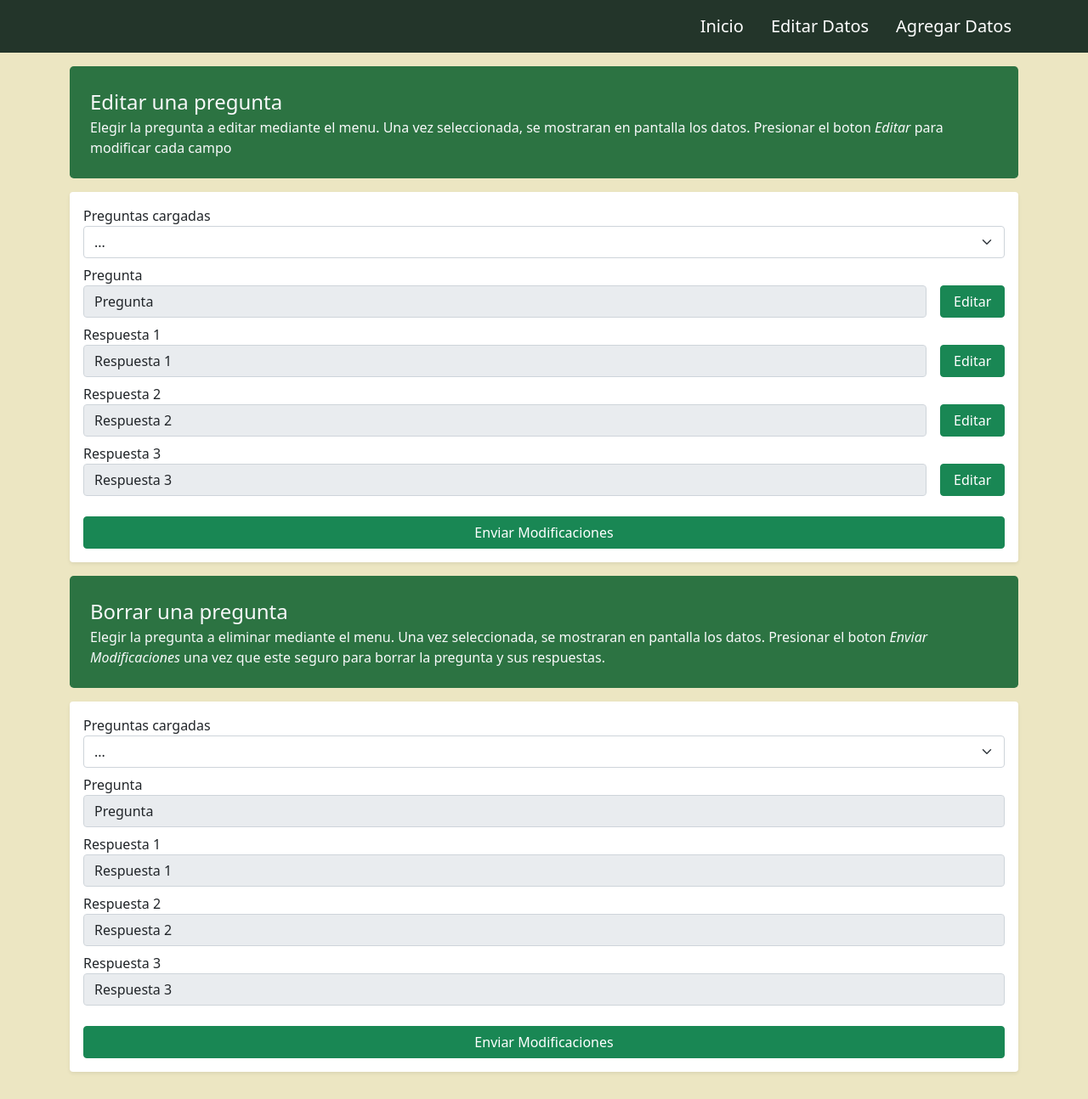
After one commit to PioIX/G12-FLASK, a Flask app: template templates/adminEditar.html in a window 1280 px wide. The commit adds this page. Shown: the whole page at 85% size. Run offline with Flask 2, Linux system fonts and the light colour scheme; the template is opened without the code that fills it, so the values that code supplies are empty.

Commit message:
Agrega html index y admin
Inicio de transferencia de templates desde repositorio original a repositorio de flask

```diff
--- /dev/null
+++ b/templates/adminEditar.html
@@ -0,0 +1,172 @@
+<!DOCTYPE html>
+<html>
+    <head>
+        <meta charset="utf-8" />
+        <meta name="viewport" content="width=device-width, initial-scale=1">
+        <link rel="stylesheet" href="../static/admin/estilos_admin_editar.css">
+        <link href="https://cdn.jsdelivr.net/npm/bootstrap@5.0.2/dist/css/bootstrap.min.css" rel="stylesheet" integrity="sha384-EVSTQN3/azprG1Anm3QDgpJLIm9Nao0Yz1ztcQTwFspd3yD65VohhpuuCOmLASjC" crossorigin="anonymous">
+    </head>
+    <body id="body" style="background-color:#ece6c2">
+        <header>
+            <nav class="navbar navbar-default navbar-expand-lg navbar-dark" id="nav" style="background-color: #23352A;" >
+                <div class="container" style="height:max-content;">
+                    <div class="collapse navbar-collapse" id="navbarText">
+                        <ul class="navbar-nav me-0 mb-2 mb-lg-0 align-middle ms-auto">
+                            <li class="nav-item">
+                                <a class="nav-link active fs-5 ms-3" aria-current="page" href="#">Inicio</a> <!-- "../templates/index" -->
+                            </li>
+                            <li class="nav-item">
+                                <a class="nav-link active fs-5 ms-3" href="#">Editar Datos</a> <!-- "../templates/admin/editar" -->
+                            </li>
+                            <li class="nav-item">
+                                <a class="nav-link active fs-5 ms-3 me-0" href="#">Agregar Datos</a> <!-- "../templates/admin/agregar" -->
+                            </li>
+                        </ul>
+                    </div>
+                </div>
+            </nav>
+        </header>
+
+        <main class="container py-3" style="background-color:#ece6c2">
+
+            <div class="col-12 rounded-3 p-4 mb-3" style="background-color: #2C7342;">
+                <p class="fs-4 p-0 m-0 text-light">Editar una pregunta</p>
+                <p class="fs-6 p-0 m-0 text-light">Elegir la pregunta a editar mediante el menu. Una vez seleccionada, se mostraran en pantalla los datos. Presionar el boton <i>Editar</i> para modificar cada campo</p>
+            </div>
+
+            <form class="col-12 mb-3 p-3 bg-white rounded shadow-sm" >
+                <label for="opciones" class="form-label mb-0">Preguntas cargadas</label>
+                <select class="form-select form-select mt-0 mb-2" name="opciones" id="opciones">
+                    <optgroup label="Agenda 2030">
+                        <option>...</option>
+                    </optgroup>
+                    <optgroup label="ODS 4">
+                        <option>...</option>
+                    </optgroup>
+                    <optgroup label="ODS 10">
+                        <option>...</option>
+                    </optgroup>
+                    <optgroup label="ODS 15">
+                        <option>...</option>
+                    </optgroup>
+                    <optgroup label="Estadistica">
+                        <option>...</option>
+                    </optgroup>
+                </select>
+
+                <div id="preguntaCargada col-12">
+                    <div class="row g-3">
+                        <div class="col-11">
+                            <label for="textoPregunta" class="form-label mb-0">Pregunta</label>
+                            <input class="form-control mb-2" type="text" value="Pregunta" id="textoPregunta" readonly>
+                        </div>
+                        <div class="col-1 ">
+                            <label for="editarPregunta" class="form-label mb-0"></label> <br>
+                            <input class="btn btn-success col-12 mb-2" value="Editar">
+                        </div>
+                    </div>
+
+                    <!-- Las respuestas van a ser inyectadas desde java segun la cantidad de rtas que tenga la pregunta -->
+                    <div class="row g-3">
+                        <div class="col-11">
+                            <label for="rta1" class="form-label mb-0">Respuesta 1</label>
+                            <input class="form-control mb-2" type="text" value="Respuesta 1" id="textoPregunta" readonly>
+                        </div>
+                        <div class="col-1 ">
+                            <label for="editarRta1" class="form-label mb-0"></label> <br>
+                            <input class="btn btn-success col-12 mb-2" value="Editar">
+                        </div>
+                    </div>
+
+                    <div class="row g-3">
+                        <div class="col-11">
+                            <label for="rta2" class="form-label mb-0">Respuesta 2</label>
+                            <input class="form-control mb-2" type="text" value="Respuesta 2" id="textoPregunta" readonly>
+                        </div>
+                        <div class="col-1 ">
+                            <label for="editarRta2" class="form-label mb-0"></label> <br>
+                            <input class="btn btn-success col-12 mb-2" value="Editar">
+                        </div>
+                    </div>
+
+                    <div class="row g-3">
+                        <div class="col-11">
+                            <label for="rta3" class="form-label mb-0">Respuesta 3</label>
+                            <input class="form-control mb-2" type="text" value="Respuesta 3" id="textoPregunta" readonly>
+                        </div>
+                        <div class="col-1 ">
+                            <label for="editarRta3" class="form-label mb-0"></label> <br>
+                            <input class="btn btn-success col-12 mb-2" value="Editar">
+                        </div>
+                    </div>
+
+                </div>
+
+
+                <input class="btn btn-success mt-3 col-12" type="submit" value="Enviar Modificaciones">
+            </form>
+
+            <div class="col-12 rounded-3 p-4 mb-3" style="background-color: #2C7342;">
+                <p class="fs-4 p-0 m-0 text-light">Borrar una pregunta</p>
+                <p class="fs-6 p-0 m-0 text-light">Elegir la pregunta a eliminar mediante el menu. Una vez seleccionada, se mostraran en pantalla los datos. Presionar el boton <i>Enviar Modificaciones</i> una vez que este seguro para borrar la pregunta y sus respuestas.</p>
+            </div>
+
+            <form class="col-12 mb-3 p-3 bg-white rounded shadow-sm" >
+                <label for="opciones" class="form-label mb-0">Preguntas cargadas</label>
+                <select class="form-select form-select mt-0 mb-2" name="opciones" id="opciones">
+                    <optgroup label="Agenda 2030">
+                        <option>...</option>
+                    </optgroup>
+                    <optgroup label="ODS 4">
+                        <option>...</option>
+                    </optgroup>
+                    <optgroup label="ODS 10">
+                        <option>...</option>
+                    </optgroup>
+                    <optgroup label="ODS 15">
+                        <option>...</option>
+                    </optgroup>
+                    <optgroup label="Estadistica">
+                        <option>...</option>
+                    </optgroup>
+                </select>
+
+                <div id="preguntaCargada col-12">
+                    <div class="row g-3">
+                        <div class="col-12">
+                            <label for="textoPregunta" class="form-label mb-0">Pregunta</label>
+                            <input class="form-control mb-2" type="text" value="Pregunta" id="textoPregunta" readonly>
+                        </div>
+                        </div>
+
+                    <!-- Las respuestas van a ser inyectadas desde java segun la cantidad de rtas que tenga la pregunta -->
+                    <div class="row g-3">
+                        <div class="col-12">
+                            <label for="rta1" class="form-label mb-0">Respuesta 1</label>
+                            <input class="form-control mb-2" type="text" value="Respuesta 1" id="textoPregunta" readonly>
+                        </div>
+                    </div>
+
+                    <div class="row g-3">
+                        <div class="col-12">
+                            <label for="rta2" class="form-label mb-0">Respuesta 2</label>
+                            <input class="form-control mb-2" type="text" value="Respuesta 2" id="textoPregunta" readonly>
+                        </div>
+                    </div>
+
+                    <div class="row g-3">
+                        <div class="col-12">
+                            <label for="rta3" class="form-label mb-0">Respuesta 3</label>
+                            <input class="form-control mb-2" type="text" value="Respuesta 3" id="textoPregunta" readonly>
+                        </div>
+                    </div>
+
+                </div>
+
+
+                <input class="btn btn-success mt-3 col-12" type="submit" value="Enviar Modificaciones">
+            </form>
+
+        </main>
+    </body>
+</html>
```
Also changed, not shown: templates/adminAgregar.html (added, +109 -0 lines), templates/index.html (+65 -37 lines).
